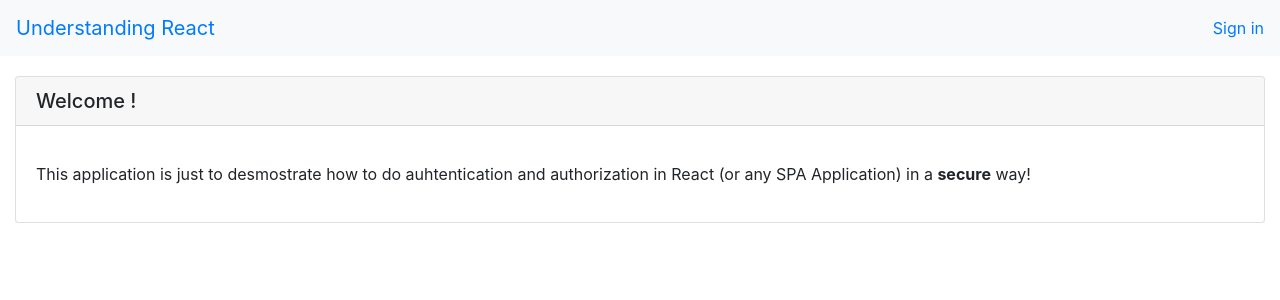
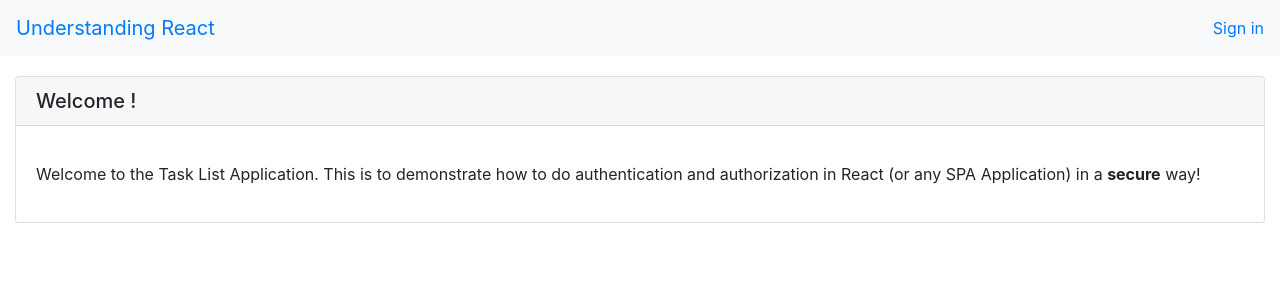
Before and after one commit to enriquemolinari/react-tasklist, a React (Create React App) app: page / in a window 1280 px wide. Shown: the top 300 px of the page. Built offline with nearby package versions, Linux system fonts and the light colour scheme.

Commit message:
changing welcom msg

```diff
--- a/src/Welcome.js
+++ b/src/Welcome.js
@@ -12,9 +12,9 @@ export default function Welcome() {
         <Card.Body>
           <p>{location.state}</p>
           <p>
-            This application is just to desmostrate how to do auhtentication and
-            authorization in React (or any SPA Application) in a <b>secure</b>{" "}
-            way!
+            Welcome to the Task List Application. This is to demonstrate how to
+            do authentication and authorization in React (or any SPA
+            Application) in a <b>secure</b> way!
           </p>
         </Card.Body>
       </Card>
```
